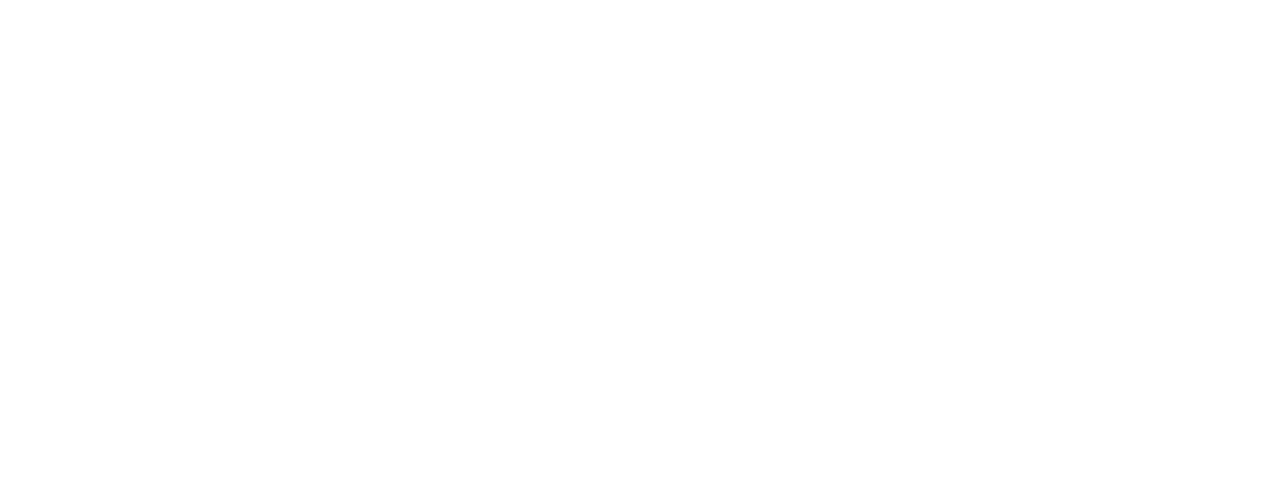
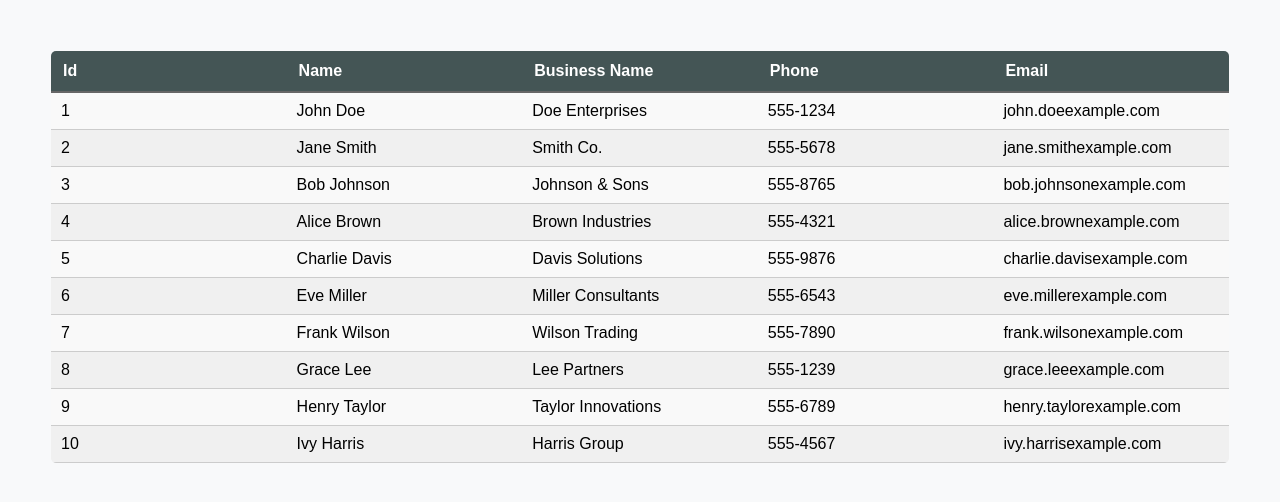
Before and after one commit to Minuke/angular-toolkit, an Angular app: page / in a window 1280 px wide. Shown: the top 502 px of the page. Built offline with nearby package versions, Linux system fonts and the light colour scheme.

Commit message:
add data table component and integrate into app layout

```diff
--- a/src/app/app.component.html
+++ b/src/app/app.component.html
@@ -1 +1,4 @@
-<router-outlet></router-outlet>
+<div class="container">
+  <app-data-table></app-data-table>
+  <router-outlet></router-outlet>
+</div>
--- a/src/app/app.component.scss
+++ b/src/app/app.component.scss
@@ -0,0 +1,8 @@
+.container {
+  width: 100%;
+  height: 100vh;
+  overflow: hidden;
+  background-color: #f8f9fa;
+  padding: 50px;
+  box-sizing: border-box;
+}
--- a/src/app/app.component.ts
+++ b/src/app/app.component.ts
@@ -1,12 +1,15 @@
 import { Component } from '@angular/core';
 import { RouterOutlet } from '@angular/router';
+import { tableData } from '@entities/constants/data-table.constants';
+import { DataTableConfig } from '@entities/interfaces/data-table.interface';
+import { DataTableComponent } from '@shared/components/data-table/data-table.component';
 
 @Component({
   selector: 'app-root',
-  imports: [RouterOutlet],
+  imports: [RouterOutlet, DataTableComponent],
   templateUrl: './app.component.html',
   styleUrl: './app.component.scss'
 })
 export class AppComponent {
-  title = 'angular-toolkit';
+
 }
--- /dev/null
+++ b/src/app/entities/constants/data-table.constants.ts
@@ -0,0 +1,14 @@
+import { DataTable } from "@entities/interfaces/data-table.interface";
+
+export const tableData: DataTable[] = [
+  { id: 1, name: 'Juan Pérez', businessName: 'Pérez & Asociados', phone: '555-1234', email: 'juan.perez@example.com' },
+  { id: 2, name: 'María Gómez', businessName: 'Gómez Industrias', phone: '555-5678', email: 'maria.gomez@example.com' },
+  { id: 3, name: 'Carlos Sánchez', businessName: 'Sánchez y Cía.', phone: '555-9101', email: 'carlos.sanchez@example.com' },
+  { id: 4, name: 'Ana Torres', businessName: 'Torres Construcciones', phone: '555-1122', email: 'ana.torres@example.com' },
+  { id: 5, name: 'Luis Ramírez', businessName: 'Ramírez y Hermanos', phone: '555-3344', email: 'luis.ramirez@example.com' },
+  { id: 6, name: 'Elena Martínez', businessName: 'Martínez Consultores', phone: '555-5566', email: 'elena.martinez@example.com' },
+  { id: 7, name: 'Pedro López', businessName: 'López Exportaciones', phone: '555-7788', email: 'pedro.lopez@example.com' },
+  { id: 8, name: 'Laura Fernández', businessName: 'Fernández Servicios', phone: '555-9900', email: 'laura.fernandez@example.com' },
+  { id: 9, name: 'Diego Vega', businessName: 'Vega Innovaciones', phone: '555-2233', email: 'diego.vega@example.com' },
+  { id: 10, name: 'Sofía Morales', businessName: 'Morales Digital', phone: '555-4455', email: 'sofia.morales@example.com' }
+]
--- /dev/null
+++ b/src/app/shared/components/data-table/data-table.component.html
@@ -0,0 +1,83 @@
+<table>
+  <thead>
+    <tr>
+      <th>Id</th>
+      <th>Name</th>
+      <th>Business Name</th>
+      <th>Phone</th>
+      <th>Email</th>
+    </tr>
+  </thead>
+  <tbody>
+    <tr>
+      <td>1</td>
+      <td>John Doe</td>
+      <td>Doe Enterprises</td>
+      <td>555-1234</td>
+      <td>john.doeexample.com</td>
+    </tr>
+    <tr>
+      <td>2</td>
+      <td>Jane Smith</td>
+      <td>Smith Co.</td>
+      <td>555-5678</td>
+      <td>jane.smithexample.com</td>
+    </tr>
+    <tr>
+      <td>3</td>
+      <td>Bob Johnson</td>
+      <td>Johnson & Sons</td>
+      <td>555-8765</td>
+      <td>bob.johnsonexample.com</td>
+    </tr>
+    <tr>
+      <td>4</td>
+      <td>Alice Brown</td>
+      <td>Brown Industries</td>
+      <td>555-4321</td>
+      <td>alice.brownexample.com</td>
+    </tr>
+    <tr>
+      <td>5</td>
+      <td>Charlie Davis</td>
+      <td>Davis Solutions</td>
+      <td>555-9876</td>
+      <td>charlie.davisexample.com</td>
+    </tr>
+    <tr>
+      <td>6</td>
+      <td>Eve Miller</td>
+      <td>Miller Consultants</td>
+      <td>555-6543</td>
+      <td>eve.millerexample.com</td>
+    </tr>
+    <tr>
+      <td>7</td>
+      <td>Frank Wilson</td>
+      <td>Wilson Trading</td>
+      <td>555-7890</td>
+      <td>frank.wilsonexample.com</td>
+    </tr>
+    <tr>
+      <td>8</td>
+      <td>Grace Lee</td>
+      <td>Lee Partners</td>
+      <td>555-1239</td>
+      <td>grace.leeexample.com</td>
+    </tr>
+    <tr>
+      <td>9</td>
+      <td>Henry Taylor</td>
+      <td>Taylor Innovations</td>
+      <td>555-6789</td>
+      <td>henry.taylorexample.com</td>
+    </tr>
+    <tr>
+      <td>10</td>
+      <td>Ivy Harris</td>
+      <td>Harris Group</td>
+      <td>555-4567</td>
+      <td>ivy.harrisexample.com</td>
+    </tr>
+  </tbody>
+</table>
--- /dev/null
+++ b/src/app/shared/components/data-table/data-table.component.scss
@@ -0,0 +1,48 @@
+table {
+  width: 100%;
+  border-collapse: collapse;
+  font-family: Arial, sans-serif;
+  font-size: 16px;
+
+  thead tr, tbody tr {
+    display: grid;
+    grid-template-columns: 1fr 1fr 1fr 1fr 1fr;
+  }
+
+  thead {
+    background-color: #455;
+    color: #fff;
+
+    th {
+      padding: 12px;
+      text-align: left;
+      font-weight: bold;
+      border-bottom: 2px solid #666;
+    }
+  }
+
+  tbody {
+    tr {
+      &:nth-child(odd) {
+        background-color: #f9f9f9;
+      }
+
+      &:nth-child(even) {
+        background-color: #f0f0f0;
+      }
+
+      &:hover {
+        background-color: #ddd;
+      }
+
+      td {
+        padding: 10px;
+        border-bottom: 1px solid #ccc;
+      }
+    }
+  }
+
+  border: 1px solid #ccc;
+  border-radius: 6px;
+  overflow: hidden;
+}
--- /dev/null
+++ b/src/app/shared/components/data-table/data-table.component.ts
@@ -0,0 +1,17 @@
+import { Component } from '@angular/core';
+import { tableData } from '@entities/constants/data-table.constants';
+import { DataTableConfig } from '@entities/interfaces/data-table.interface';
+
+@Component({
+  selector: 'app-data-table',
+  imports: [],
+  templateUrl: './data-table.component.html',
+  styleUrl: './data-table.component.scss'
+})
+export class DataTableComponent {
+
+  public config:DataTableConfig = {
+    tableData: tableData,
+  }
+
+}
```
Also changed, not shown: src/app/entities/interfaces/data-table.interface.ts (added, +11 -0 lines), 1 other file (tests, documents, lock files or other folders).
